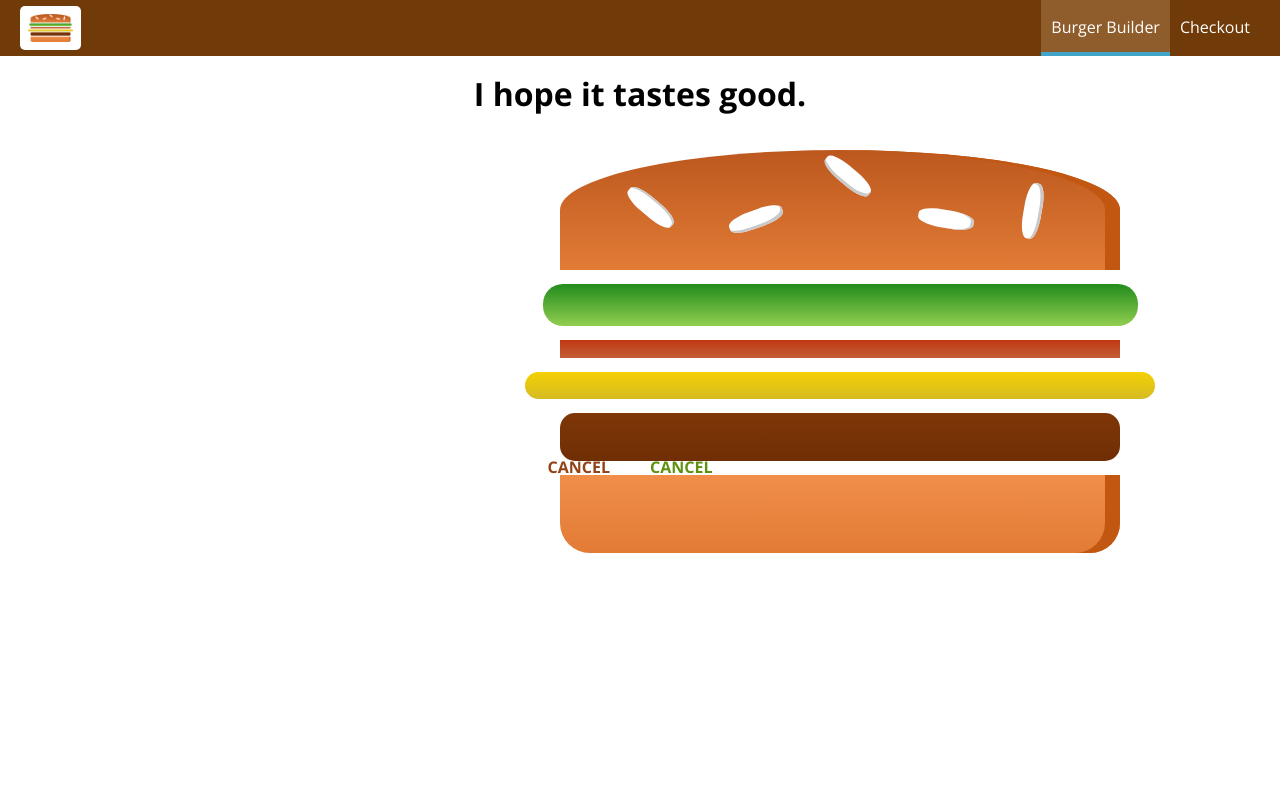
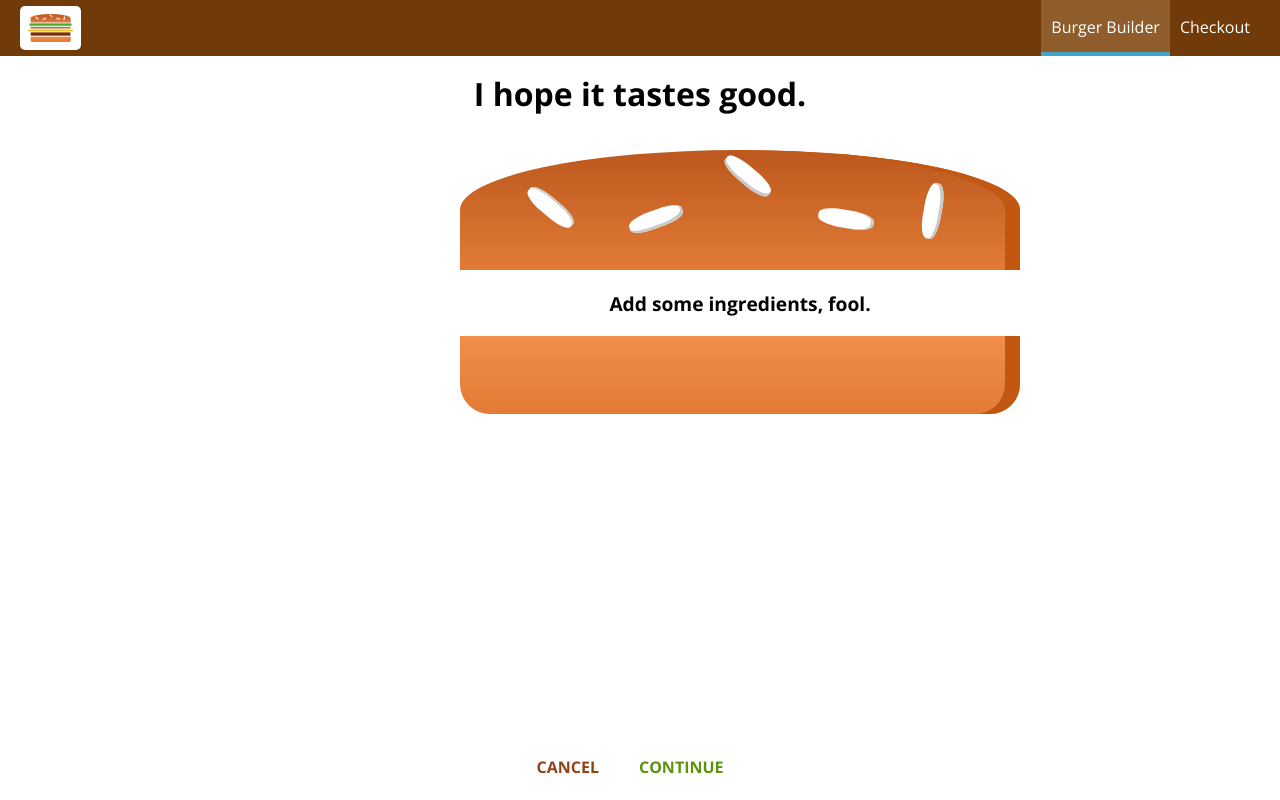
Before and after one commit to JoeGuzikowski/BurgerBuilder-ReactJS, a React app: page /checkout in a window 1280 px wide. Built offline with nearby package versions, Linux system fonts and the light colour scheme.

Commit message:
added checkout burger with ingredient info in url queries '?lettuce=0&bacon=2..'

```diff
--- a/src/components/Order/CheckoutSummary/CheckoutSummary.js
+++ b/src/components/Order/CheckoutSummary/CheckoutSummary.js
@@ -9,12 +9,14 @@
     return (
         <div className={classes.CheckoutSummary}>
             <h1> I hope it tastes good. </h1>
-            <div style={{width: '300px', height:'300px', margin: 'auto'}}>
+            <div>
                 <Burger ingredients={props.ingredients} />
             </div>
 
-            <Button btnType="Danger" clicked> CANCEL </Button>
-            <Button btnType="Success" clicked> CANCEL </Button>
+            <Button btnType="Danger"
+                clicked={props.checkoutCancelled}> CANCEL </Button>
+            <Button btnType="Success"
+                clicked={props.checkoutContinued}> CONTINUE </Button>
         </div>
     );
 }
--- a/src/containers/BurgerBuilder/BurgerBuilder.js
+++ b/src/containers/BurgerBuilder/BurgerBuilder.js
@@ -87,25 +87,34 @@
     }
 
     purchaseContinuedHandler = () => {
-        this.setState( {loading: true });
-        const order = {
-            ingredients: this.state.ingredients,
-            price: this.state.totalPrice,
-            customer: {
-                name: 'Joe',
-                email: 'jfg220@lehigh.edu'
-            },
-            deliveryMethod: 'fastest'
-        };
-        setTimeout(() => {
-            axios.post('/orders.json', order)
-                .then(response => {
-                    this.setState({loading: false, ordering: false});
-                })
-                .catch(error => {
-                    this.setState({loading: false, ordering: false});
-                });
-        }, 1000);
+        // this.setState( {loading: true });
+        // const order = {
+        //     ingredients: this.state.ingredients,
+        //     price: this.state.totalPrice,
+        //     customer: {
+        //         name: 'Joe',
+        //         email: 'jfg220@lehigh.edu'
+        //     },
+        //     deliveryMethod: 'fastest'
+        // };
+        // setTimeout(() => {
+        //     axios.post('/orders.json', order)
+        //         .then(response => {
+        //             this.setState({loading: false, ordering: false});
+        //         })
+        //         .catch(error => {
+        //             this.setState({loading: false, ordering: false});
+        //         });
+        // }, 1000);
+        const queryParams = [];
+        for(let i in this.state.ingredients) {
+            queryParams.push(encodeURIComponent(i) + "=" + encodeURIComponent(this.state.ingredients[i]));
+        }
+        const queryString = queryParams.join("&");
+        this.props.history.push({
+            pathname: '/checkout',
+            search: '?' + queryString
+        });
     }
 
     closeModalHandler = () => {
--- a/src/containers/Checkout/Checkout.js
+++ b/src/containers/Checkout/Checkout.js
@@ -12,14 +12,36 @@
         }
     }
 
-render() {
-    return (
-        <div>
-            <CheckoutSummary ingredients={this.state.ingredients}/>
+    componentDidMount() {
+        const query = new URLSearchParams(this.props.location.search);
+        console.log(query.entries());
+        const ingredients = {};
+        for (let param of query.entries()){
+            ingredients[param[0]] = +param[1];
+        }
+        this.setState({ingredients: ingredients});
+    }
 
-        </div>
-    );
+    /** go back to previous page */
+    checkoutCancelledHandler = () => {
+        this.props.history.goBack();
+    }
+    /** continue order to form */
+    checkoutContinuedHandler = () => {
+        this.props.history.replace('/checkout/contact-data');
+    }
 
-}}
+    render() {
+        return (
+            <div>
+                <CheckoutSummary
+                    ingredients={this.state.ingredients}
+                    checkoutCancelled={this.checkoutCancelledHandler}
+                    checkoutContinued={this.checkoutContinuedHandler}/>
+            </div>
+        );
+
+    }
+}
 
 export default Checkout;
```
